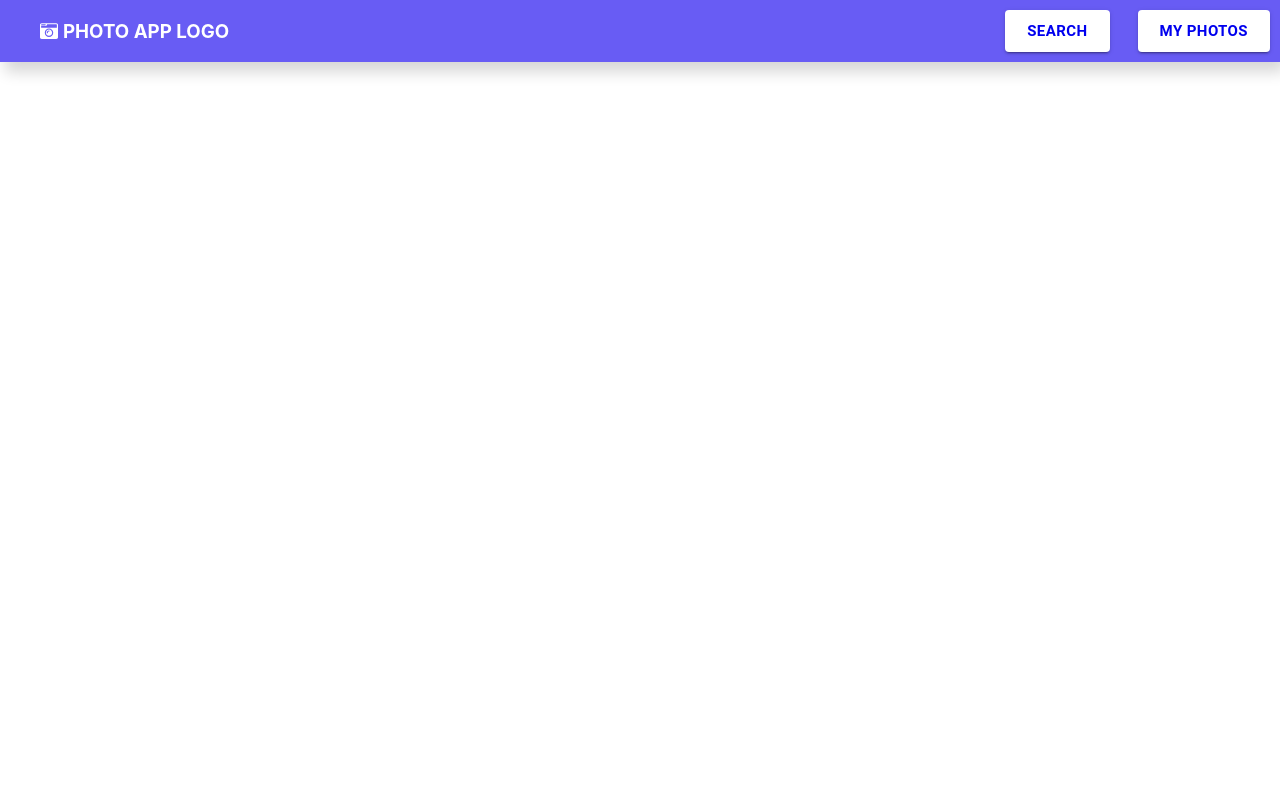
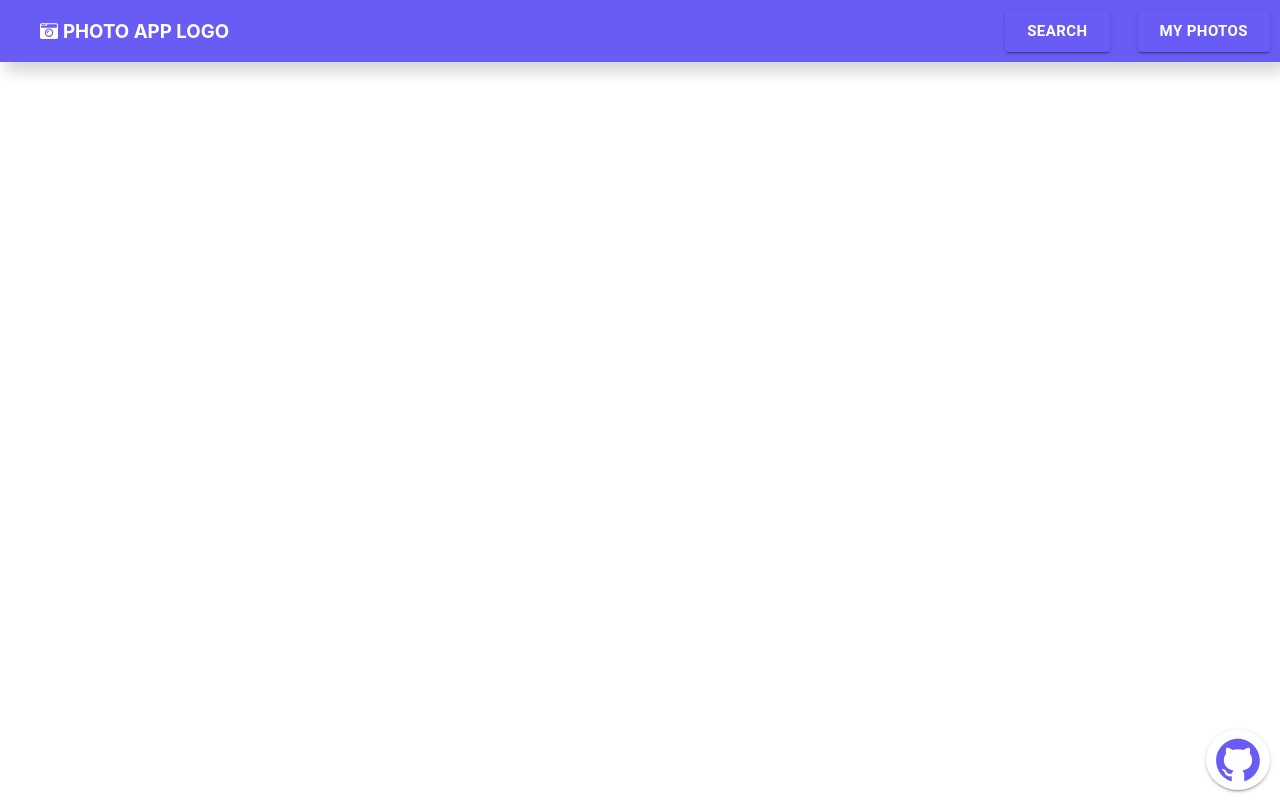
Before and after one commit to MarinaRobleno/Photo-App-Logo, a React (Create React App) app: page / in a window 1280 px wide. Built offline with nearby package versions, Linux system fonts and the light colour scheme.

Commit message:
made some ui improvements

```diff
--- a/src/App.js
+++ b/src/App.js
@@ -1,67 +1,111 @@
-import './styles/App.scss';
-import React from 'react';
-import Button from '@mui/material/Button';
-import { MyPhotos } from './components/MyPhotos.jsx'
-import { Search } from './components/Search.jsx'
-import {  Route, Link, Routes } from 'react-router-dom';
-import Box from '@mui/material/Box';
-import Grid from '@mui/material/Grid';
+import "./styles/App.scss";
+import React from "react";
+import Button from "@mui/material/Button";
+import { MyPhotos } from "./components/MyPhotos.jsx";
+import { Search } from "./components/Search.jsx";
+import { Route, Link, Routes, useLocation } from "react-router-dom";
+import Box from "@mui/material/Box";
+import Grid from "@mui/material/Grid";
 import { FaCameraRetro } from "react-icons/fa";
+import { AiFillGithub } from "react-icons/ai";
 import { IconContext } from "react-icons";
-import { createTheme, ThemeProvider } from '@mui/material/styles'
+import { createTheme, ThemeProvider } from "@mui/material/styles";
 
 function App() {
   const theme = createTheme({
     palette: {
       neutral: {
-        main: '#ffffff',
-        contrastText: '#fff',
+        main: "#ffffff",
+        contrastText: "#fff",
       },
       myBlue: {
-        main: '#685cf4',
-        contrastText: '#fff'
+        main: "#685cf4",
+        contrastText: "#fff",
       },
-      buttonBlue:{
-        main: '#ffffff',
-        contrast: '#685cf4'
-      }
+      buttonBlue: {
+        main: "#ffffff",
+        contrast: "#685cf4",
+      },
     },
   });
+  let location = useLocation();
+  let path = location.pathname;
   return (
     <>
-      <header>
-        <ThemeProvider theme={theme}>
-          <div className='header'>
+      <ThemeProvider theme={theme}>
+        <header>
+          <div className="header">
             <IconContext.Provider value={{ className: "camera-icon" }}>
-              <FaCameraRetro fontSize='large' />
+              <FaCameraRetro fontSize="large" />
             </IconContext.Provider>
-            <h3 className='app-title'>PHOTO APP LOGO</h3>
+            <h3 className="app-title">PHOTO APP LOGO</h3>
             <Box sx={{ flexGrow: 1 }}>
               <Grid
-                container spacing={1}
+                container
+                spacing={1}
                 direction="row"
                 justifyContent="flex-end"
                 alignItems="flex-start"
-                >
-                <Grid item xs='auto'>
-                  <Link to='/search' style={{ textDecoration: 'none' }}>
-                    <Button className='search-button' variant="contained" color='buttonBlue' size='large' style={{ fontWeight: 'bold', margin: 10 }}>SEARCH</Button>
+              >
+                <Grid item xs="auto">
+                  <Link to="/search" style={{ textDecoration: "none" }}>
+                    <Button
+                      className="search-button"
+                      variant="contained"
+                      color={path == "/search" ? "buttonBlue" : "myBlue"}
+                      size="large"
+                      style={{ fontWeight: "bold", margin: 10 }}
+                    >
+                      SEARCH
+                    </Button>
                   </Link>
                 </Grid>
-                <Grid item xs='auto'>
-                  <Link to='/my-photos'style={{ textDecoration: 'none'}}>
-                    <Button variant="contained" color='buttonBlue' size='large' style={{ fontWeight: 'bold', margin: 10 }}>My Photos</Button>
+                <Grid item xs="auto">
+                  <Link to="/my-photos" style={{ textDecoration: "none" }}>
+                    <Button
+                      variant="contained"
+                      color={path == "/my-photos" ? "buttonBlue" : "myBlue"}
+                      size="large"
+                      style={{ fontWeight: "bold", margin: 10 }}
+                    >
+                      My Photos
+                    </Button>
                   </Link>
                 </Grid>
               </Grid>
             </Box>
           </div>
-        </ThemeProvider>
-      </header>
-      <Routes>
-        <Route path='/search' element={<Search />}/>
-        <Route path='/my-photos' element={<MyPhotos />}/>
-      </Routes>
+        </header>
+        <Routes>
+          <Route path="/search" element={<Search />} />
+          <Route path="/my-photos" element={<MyPhotos />} />
+        </Routes>
+        <footer style={{ position: "absolute", bottom: "10px", right: "10px" }}>
+          <Button
+            variant="contained"
+            color="buttonBlue"
+            size="large"
+            href="https://github.com/MarinaRobleno"
+            target="_blank"
+            blank
+            sx={{
+              fontWeight: "bold",
+              padding: 0,
+              borderRadius: "50%",
+              height: "60px",
+              width: "40px",
+            }}
+          >
+            <AiFillGithub
+              style={{
+                fontSize: "50px",
+                color: "#685cf4",
+                margin: "0 auto",
+              }}
+            />
+          </Button>
+        </footer>{" "}
+      </ThemeProvider>
     </>
   );
 }
--- a/src/components/MyPhotos.jsx
+++ b/src/components/MyPhotos.jsx
@@ -4,6 +4,7 @@ import { Pagination, Chip, Stack, TextField, ImageList, ImageListItem, ImageList
 import { useSelector, useDispatch } from 'react-redux';
 import { remove, edit, orderBy, selectMyPhotos } from '../slices/myPhotosSlice.js';
 import { BiArrowToBottom, BiEditAlt, BiTrash } from 'react-icons/bi';
+import { MdOpenInNew } from 'react-icons/md';
 import { createTheme, ThemeProvider } from '@mui/material/styles'
 
 
@@ -169,7 +170,7 @@ export function MyPhotos() {
                                                     <BiEditAlt size='1.5em' />
                                                 </Button>
                                                 <Button variant="text" onClick={() => download(image)} color='neutral'>
-                                                    <BiArrowToBottom size='1.5em' />
+                                                    <MdOpenInNew size='1.5em' />
                                                 </Button>
                                             </div>
                                         </div>
--- a/src/styles/MyPhotos.scss
+++ b/src/styles/MyPhotos.scss
@@ -1,70 +1,69 @@
-#my-photos{
-    .photo-filters{
+#my-photos {
+  .photo-filters {
     display: inline-flex;
     justify-content: center;
     width: 100%;
     margin-top: 30px;
 
-        .search-description{
+    .search-description {
       width: 400px;
       box-shadow: 5px 5px 10px #00000029;
     }
 
-        .select-order{
+    .select-order {
       width: 120px;
       margin: 0px 10px;
       box-shadow: 5px 5px 10px #00000029;
     }
 
-        .tag-list{
+    .tag-list {
       justify-content: flex-end;
       flex-wrap: wrap;
       margin: none;
       width: 730px;
 
-            .tag{
-                margin:2px;
+      .tag {
+        margin: 2px;
       }
     }
   }
-    .background{
+  .background {
     display: flex;
     flex-direction: column;
     align-items: center;
 
-      .empty-message{
+    .empty-message {
       padding-top: 200px;
       width: 400px;
       color: #685cf4;
       opacity: 0.7;
     }
 
-      .folder{
+    .folder {
       margin-top: 20px;
       opacity: 0.6;
       max-width: 200px;
     }
   }
 
-    .image-list{
+  .image-list {
     display: flex;
     justify-content: center;
   }
 
-      .image-container{
+  .image-container {
     margin: 15px;
     overflow: hidden;
     border-radius: 5%;
     box-shadow: 5px 5px 10px #00000029;
 
-        img{
+    img {
       width: 300px;
       height: 400px;
       object-fit: cover;
-
     }
 
-        .image-text{
+    .image-text {
       font-size: 12px;
       list-style: none;
       display: block;
@@ -74,17 +73,21 @@
       padding: 5px;
       line-height: 1.4;
 
-          #description{
+      #description {
         font-style: italic;
         font-size: 16px;
+        white-space: nowrap;
+        overflow: hidden;
+        text-overflow: ellipsis;
+        max-width: 500px;
       }
     }
   }
 
-      .pagination{
+  .pagination {
     margin-bottom: 10px;
   }
-  .MuiImageListItemBar-subtitle{
+  .MuiImageListItemBar-subtitle {
     white-space: normal;
   }
 }
```
Lines whose indentation alone changed are shown as unchanged.
